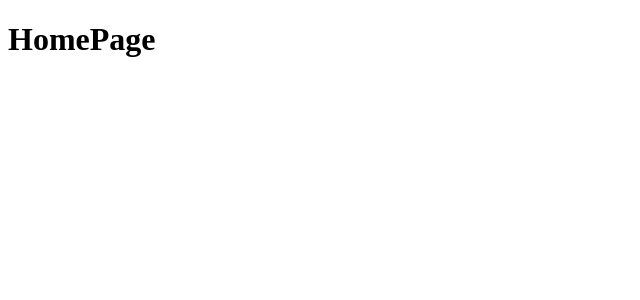
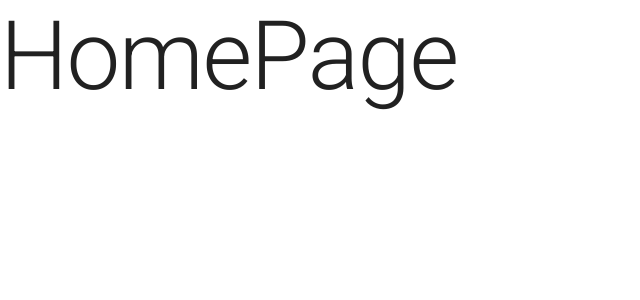
Before and after one commit to luislealdev/JournalApp-React, a React (Vite) app: page /home in a window 1280 px wide. Shown: the top 300 px of the page, without its empty margins (0-640 px from the left). Built offline with nearby package versions, Linux system fonts and the light colour scheme.

Commit message:
config mui with vite

```diff
--- a/src/JournalApp.jsx
+++ b/src/JournalApp.jsx
@@ -1,9 +1,10 @@
 import { AppRoutes } from "./routes/AppRoutes";
+import { AppTheme } from "./theme/AppTheme";
 
 export const JournalApp = () => {
   return (
-    <>
+    <AppTheme>
         <AppRoutes/>
-    </>
+    </AppTheme>
   )
 }
--- a/src/journal/pages/HomePage.jsx
+++ b/src/journal/pages/HomePage.jsx
@@ -1,7 +1,9 @@
+import { Typography } from "@mui/material"
+
 export const HomePage = () => {
   return (
     <>
-        <h1>HomePage</h1>
+        <Typography variant="h1">HomePage</Typography>
     </>
   )
 }
--- /dev/null
+++ b/src/theme/AppTheme.jsx
@@ -0,0 +1,12 @@
+import { ThemeProvider } from "@emotion/react";
+import { CssBaseline } from "@mui/material";
+import { blueTheme } from "./blueTheme";
+
+export const AppTheme = ({children}) => {
+  return (
+    <ThemeProvider theme={blueTheme}>
+        <CssBaseline/>
+        {children}
+    </ThemeProvider>
+  )
+}
--- /dev/null
+++ b/src/theme/blueTheme.js
@@ -0,0 +1,13 @@
+import { createTheme } from '@mui/material/styles';
+import { blue } from '@mui/material/colors';
+
+export const blueTheme = createTheme({
+  palette: {
+    primary: {
+      main: blue[500],
+    },
+    secondary: {
+      main: blue[700],
+    },
+  },
+});
```
